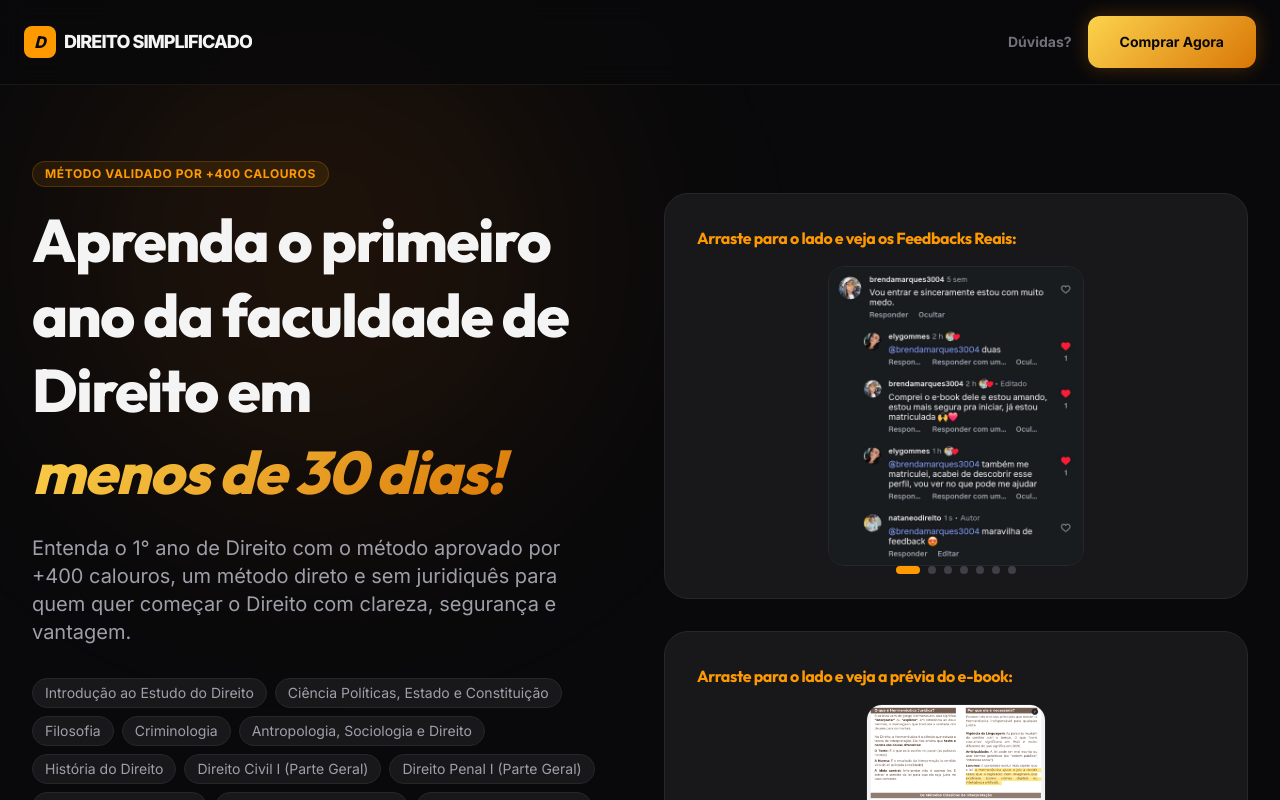
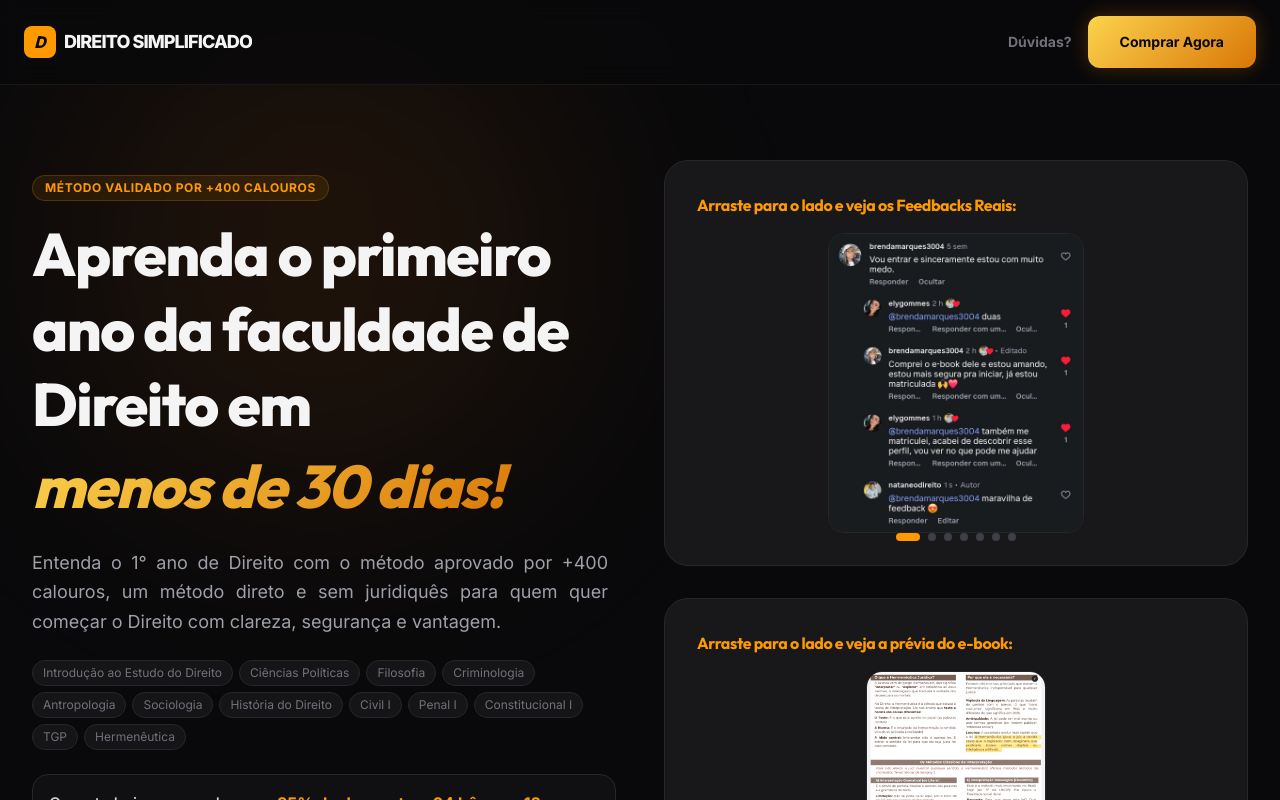
Before and after one commit to camposads-dot/campododireito-calouros, a React (Vite) app: page / in a window 1280 px wide. Shown: the top 800 px of the page. Built offline with nearby package versions, Linux system fonts and the light colour scheme.

Commit message:
atualizar adc de disciplinas

```diff
--- a/src/App.tsx
+++ b/src/App.tsx
@@ -110,30 +110,31 @@ const Hero = () => {
           </span>
         </h1>
 
-        <p className="text-lg md:text-xl text-zinc-400 mb-8 max-w-xl mx-auto lg:mx-0">
+        <p className="text-base md:text-lg text-zinc-400 mb-6 max-w-xl mx-auto lg:mx-0 text-justify leading-relaxed">
   Entenda o 1° ano de Direito com o método aprovado por +400
   calouros, um método direto e sem juridiquês para quem quer começar
   o Direito com clareza, segurança e vantagem.
 </p>
 
 {/* DISCIPLINAS */}
-<div className="flex flex-wrap gap-2 mb-8 max-w-xl mx-auto lg:mx-0">
+<div className="flex flex-wrap gap-1.5 mb-6 max-w-xl mx-auto lg:mx-0">
   {[
     "Introdução ao Estudo do Direito",
-    "Ciência Políticas, Estado e Constituição",
+    "Ciências Políticas",
     "Filosofia",
     "Criminologia",
-    "Antropologia, Sociologia e Direito",
+    "Antropologia",
+    "Sociologia",
     "História do Direito",
-    "Direito Civil I (Parte Geral)",
-    "Direito Penal I (Parte Geral)",
-    "Direito Constitucional I",
-    "Teoria Geral do Processo",
-    "Hermenêutica Jurídica",
+    "Civil I",
+    "Penal I",
+    "Constitucional I",
+    "TGP",
+    "Hermenêutica",
   ].map((item, i) => (
     <span
       key={i}
-      className="px-3 py-1 rounded-full bg-zinc-900 border border-zinc-800 text-zinc-400 text-xs md:text-sm hover:border-amber-500/40 transition"
+      className="px-2.5 py-1 rounded-full bg-zinc-900/80 border border-zinc-800 text-zinc-500 text-[10px] md:text-xs hover:border-amber-500/30 transition"
     >
       {item}
     </span>
```
